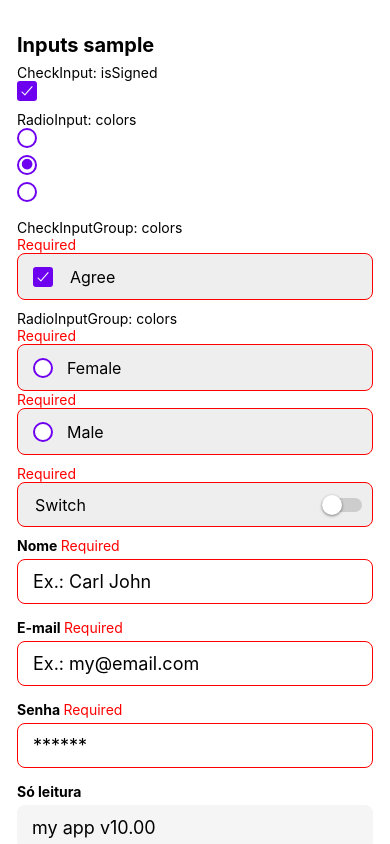
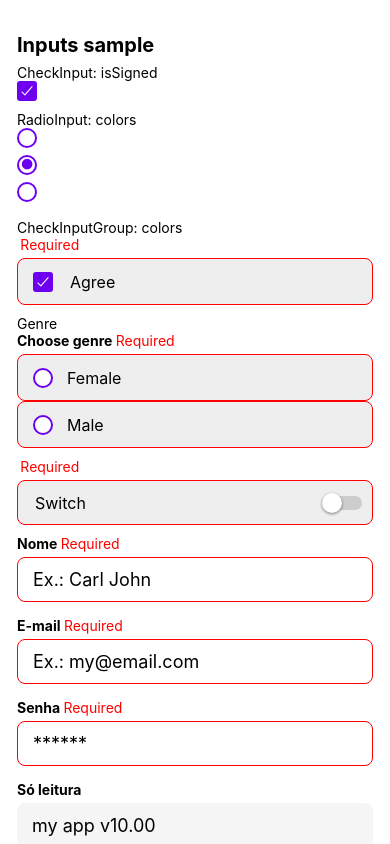
Before and after one commit to coffezilla/reactn-form-elements, a React Native app in the folder app/: screen / in a window 390 px wide. Built offline with nearby package versions, Linux system fonts and the light colour scheme.

Commit message:
added radioinputgroupwrapper for radios and fix mySwitch name from switch component

```diff
--- a/app/App.js
+++ b/app/App.js
@@ -21,6 +21,7 @@ import {
 	CheckInput,
 	CheckInputGroup,
 	RadioInputGroup,
+	RadioInputGroupWrapper,
 	SwitchInputGroup,
 	TextInputGroup,
 	TextInputGroupReadonly,
@@ -110,7 +111,8 @@ export default function App() {
 				</View>
 
 				<View style={styles.division}>
-					<Text>RadioInputGroup: colors</Text>
+					<Text>Genre</Text>
+					<RadioInputGroupWrapper label='Choose genre' error='Required'>
 						<RadioInputGroup
 							label='Female'
 							name='F'
@@ -127,6 +129,7 @@ export default function App() {
 							value={form.genre}
 							handleInputForm={handleInputForm}
 						/>
+					</RadioInputGroupWrapper>
 				</View>
 
 				<View style={styles.division}>
--- a/app/components/FormInputs/FormInputs.js
+++ b/app/components/FormInputs/FormInputs.js
@@ -155,6 +155,7 @@ export const TextInputGroup = ({
 
 export const SwitchInputGroup = ({
 	label,
+	labelHeader,
 	name,
 	value,
 	error,
@@ -162,16 +163,21 @@ export const SwitchInputGroup = ({
 }) => {
 	return (
 		<>
+			<Text style={styles.labelTop}>
+				<>
+					{labelHeader}{' '}
 					{error && (
 						<Text style={{ color: 'red', fontWeight: 'normal' }}>{error}</Text>
 					)}
+				</>
+			</Text>
 			<View style={[styles.SwitchInputGroup, error && styles.inputTextError]}>
 				<Text style={styles.inlineLabel}>{label}</Text>
 				<Switch
 					trackColor={{ false: '#cdcdcd', true: '#6edc5f' }}
 					thumbColor={value ? '#fff' : '#fff'}
 					ios_backgroundColor='#cdcdcd'
-					onValueChange={() => handleInputForm(value, 'mySwitch', true)}
+					onValueChange={() => handleInputForm(value, name, true)}
 					value={value}
 				/>
 			</View>
@@ -181,6 +187,7 @@ export const SwitchInputGroup = ({
 
 export const CheckInputGroup = ({
 	label,
+	labelHeader,
 	name,
 	value,
 	error,
@@ -188,9 +195,13 @@ export const CheckInputGroup = ({
 }) => {
 	return (
 		<>
+			<Text style={styles.labelTop}>
+				{labelHeader}{' '}
 				{error && (
 					<Text style={{ color: 'red', fontWeight: 'normal' }}>{error}</Text>
 				)}
+			</Text>
+
 			<View
 				style={[styles.checkInputGroupWrap, error && styles.inputTextError]}
 			>
@@ -210,6 +221,23 @@ export const CheckInputGroup = ({
 	);
 };
 
+// group all radios
+export const RadioInputGroupWrapper = ({ label, error, children }) => {
+	return (
+		<View>
+			<Text style={styles.labelTop}>
+				<>
+					{label}{' '}
+					{error && (
+						<Text style={{ color: 'red', fontWeight: 'normal' }}>{error}</Text>
+					)}
+				</>
+			</Text>
+			{children}
+		</View>
+	);
+};
+//
 export const RadioInputGroup = ({
 	label,
 	name,
@@ -220,9 +248,6 @@ export const RadioInputGroup = ({
 }) => {
 	return (
 		<>
-			{error && (
-				<Text style={{ color: 'red', fontWeight: 'normal' }}>{error}</Text>
-			)}
 			<View
 				style={[styles.checkInputGroupWrap, error && styles.inputTextError]}
 			>
```
Lines whose indentation alone changed are shown as unchanged.
